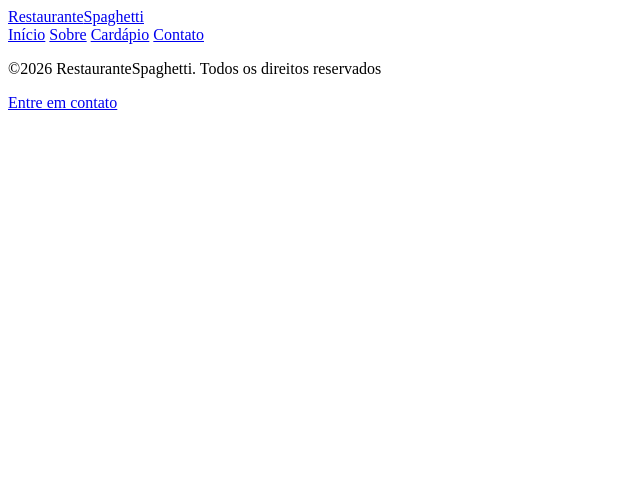
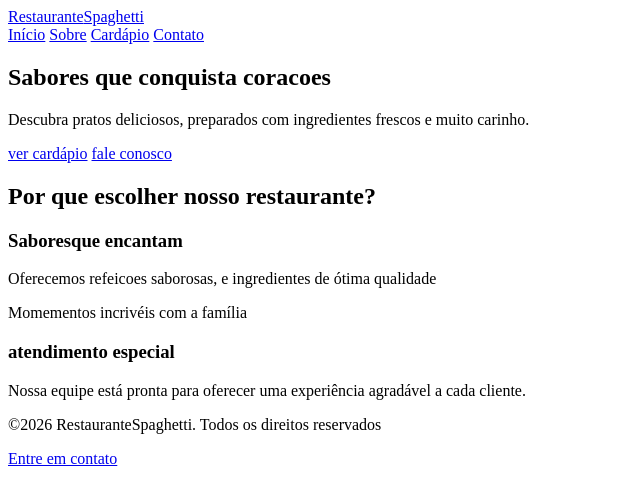
Before and after one commit to Larasoares09/Projeto_Spaghetti, a plain HTML site: page index.html in a window 1280 px wide. Shown: the whole page, without its empty margins (0-640 px from the left). Drawn offline with Linux system fonts and the light colour scheme.

Commit message:
atualização

```diff
--- a/index.html
+++ b/index.html
@@ -24,6 +24,36 @@
 
         <!-- CONTEÚDO DA PÁGINA DO SITE  -->
 
+        <main>
+                <section>
+                            <div>
+
+                                  <h1>Sabores que conquista coracoes </h1>
+                                  <p>Descubra pratos deliciosos, preparados com
+                                        ingredientes frescos e muito carinho.</p>
+                                  <a href="PAGES/cardápio.html"> ver cardápio</a>
+                                <a href="PAGES/contato.html">fale conosco</a>
+                            </div>
+                </section>
+                <div>
+                   <h2>Por que escolher nosso restaurante?</h2>
+
+                </div>
+                    <article>
+                            <h3>Saboresque encantam</h3>
+                             <p>Oferecemos refeicoes saborosas, e ingredientes de ótima qualidade</p>
+                             <p>Momementos incrivéis com a família</p>
+                    </article>
+                    <h3>atendimento especial</h3>
+                    <P>Nossa equipe está pronta para oferecer
+                    uma experiência agradável a cada cliente.</P>
+                    </article>
+                </div>
+            </div>
+            </section>
+        </main>
+
+
         <!---------------------------------------------->
 
         <footer> <!-- RODAPÉ DO CORPO DO SITE -->
```
Also changed, not shown: PAGES/cadastro.html (+2 -2 lines), PAGES/cardápio.html (+29 -0 lines), IMAGES/drinks.jpg (added), IMAGES/hamburger.jpg (added), IMAGES/macarao.avif (added), IMAGES/spaguetti.avif (added).
